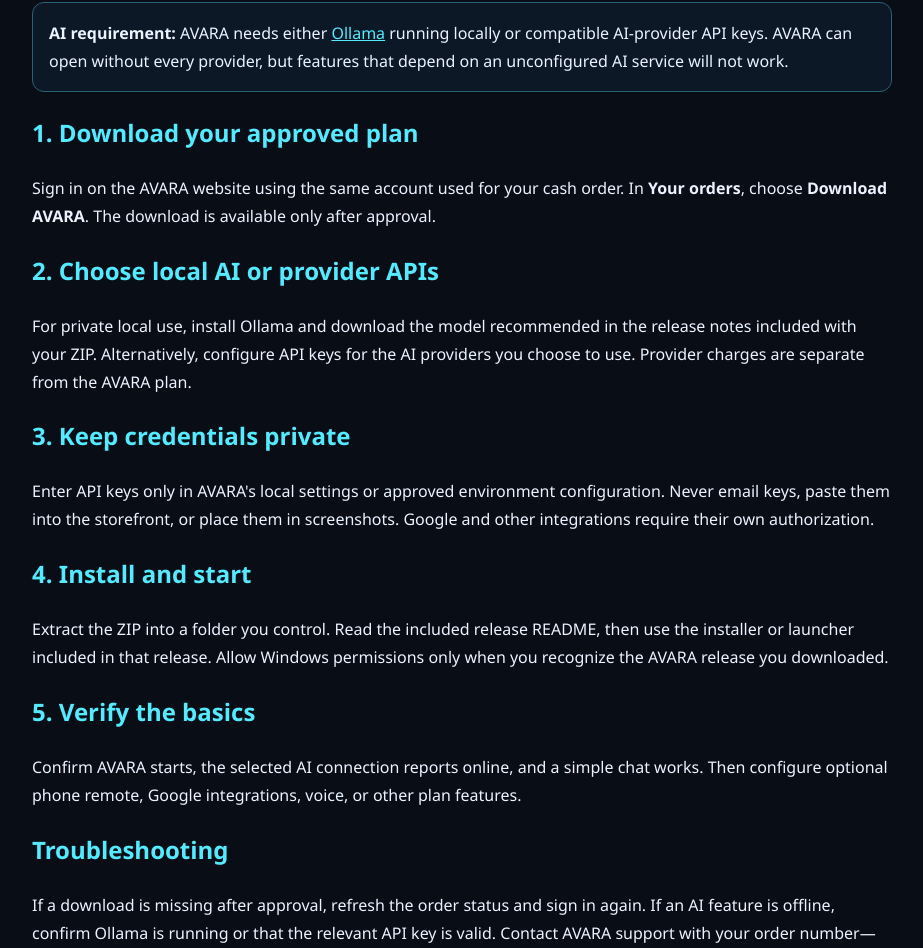
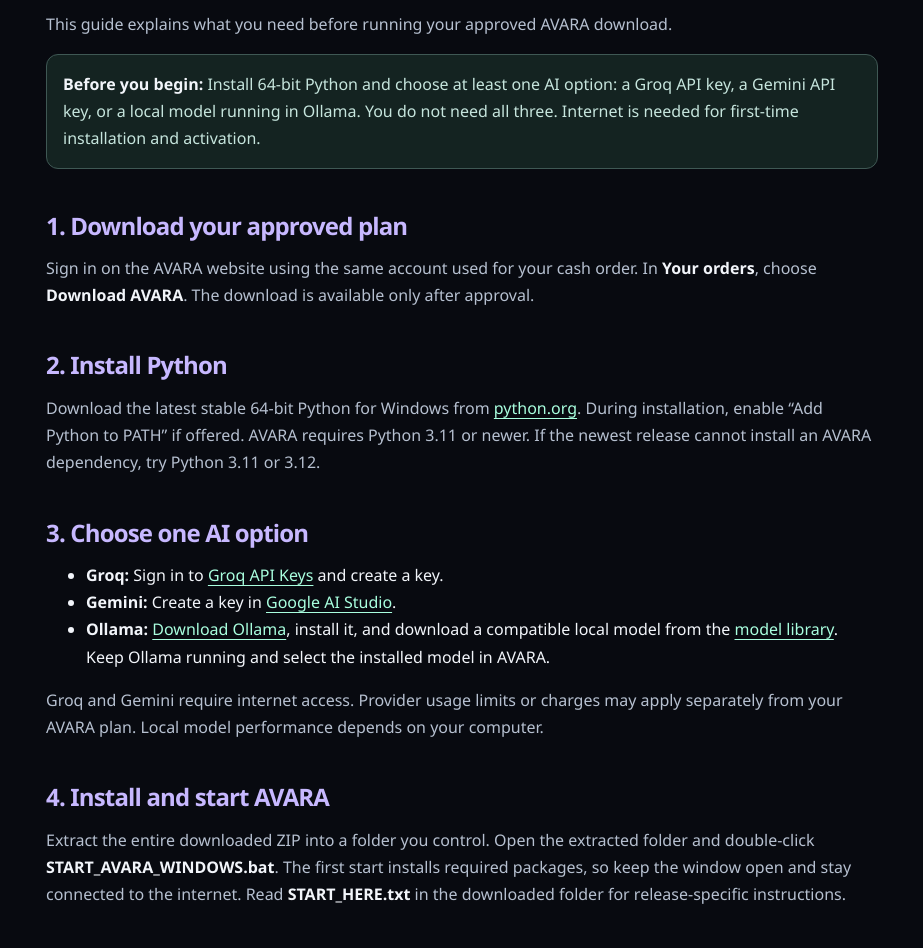
Before and after one commit to Ashwath1427/Avara-storefront, a plain HTML site: page storefront/setup.html in a window 1280 px wide. Shown: the part 231-1179 px from the top of the page, without its empty margins (178-1101 px from the left). Drawn offline with Linux system fonts and the light colour scheme.

Commit message:
Clarify Windows setup and AI providers

```diff
--- a/storefront/setup.html
+++ b/storefront/setup.html
@@ -1,11 +1,24 @@
 <!doctype html>
-<html lang="en"><head><meta charset="utf-8"><meta name="viewport" content="width=device-width,initial-scale=1"><title>AVARA Setup Guide</title><style>body{max-width:860px;margin:40px auto;padding:22px;background:#080d16;color:#eaf3ff;font:16px/1.75 Segoe UI,Arial}h1,h2{color:#54eaff}a{color:#54eaff}.note{padding:16px;border:1px solid #2b6075;border-radius:12px;background:#0c1825}code{color:#8df1ff}</style></head><body>
-<a href="/">← Back to AVARA</a><h1>AVARA Setup Guide</h1><p>This guide explains what you need before running your approved AVARA download.</p>
-<div class="note"><strong>AI requirement:</strong> AVARA needs either <a href="https://ollama.com/" target="_blank" rel="noopener">Ollama</a> running locally or compatible AI-provider API keys. AVARA can open without every provider, but features that depend on an unconfigured AI service will not work.</div>
+<html lang="en"><head><meta charset="utf-8"><meta name="viewport" content="width=device-width,initial-scale=1"><title>AVARA Setup Guide</title><style>
+    :root { color-scheme:dark; font:16px/1.7 "Segoe UI",system-ui,sans-serif }
+    body { margin:0; background:#080a10; color:#f2f5fa }
+    main { max-width:52rem; margin:auto; padding:clamp(1.25rem,5vw,4rem) }
+    h1,h2 { line-height:1.1; letter-spacing:-.035em }
+    h1 { font-size:clamp(2.35rem,6vw,4rem); margin:.8em 0 .45em }
+    h2 { margin:1.8em 0 .5em; color:#c7b8ff }
+    p { color:#b6c0d0 }
+    strong { color:#f2f5fa }
+    a { color:#a9ffdf; text-underline-offset:.22em }
+    :focus-visible { outline:2px solid #a9ffdf; outline-offset:4px }
+    .note { padding:1rem; border-radius:.75rem; border:1px solid #3f5854; background:#142321; color:#c6e5dd }
+  </style></head><body><main>
+<a href="/">Back to AVARA</a><h1>AVARA Setup Guide</h1><p>This guide explains what you need before running your approved AVARA download.</p>
+<div class="note"><strong>Before you begin:</strong> Install 64-bit Python and choose at least one AI option: a Groq API key, a Gemini API key, or a local model running in Ollama. You do not need all three. Internet is needed for first-time installation and activation.</div>
 <h2>1. Download your approved plan</h2><p>Sign in on the AVARA website using the same account used for your cash order. In <strong>Your orders</strong>, choose <strong>Download AVARA</strong>. The download is available only after approval.</p>
-<h2>2. Choose local AI or provider APIs</h2><p>For private local use, install Ollama and download the model recommended in the release notes included with your ZIP. Alternatively, configure API keys for the AI providers you choose to use. Provider charges are separate from the AVARA plan.</p>
-<h2>3. Keep credentials private</h2><p>Enter API keys only in AVARA's local settings or approved environment configuration. Never email keys, paste them into the storefront, or place them in screenshots. Google and other integrations require their own authorization.</p>
-<h2>4. Install and start</h2><p>Extract the ZIP into a folder you control. Read the included release README, then use the installer or launcher included in that release. Allow Windows permissions only when you recognize the AVARA release you downloaded.</p>
-<h2>5. Verify the basics</h2><p>Confirm AVARA starts, the selected AI connection reports online, and a simple chat works. Then configure optional phone remote, Google integrations, voice, or other plan features.</p>
+<h2>2. Install Python</h2><p>Download the latest stable 64-bit Python for Windows from <a href="https://www.python.org/downloads/windows/" target="_blank" rel="noopener">python.org</a>. During installation, enable “Add Python to PATH” if offered. AVARA requires Python 3.11 or newer. If the newest release cannot install an AVARA dependency, try Python 3.11 or 3.12.</p>
+<h2>3. Choose one AI option</h2><ul><li><strong>Groq:</strong> Sign in to <a href="https://console.groq.com/keys" target="_blank" rel="noopener">Groq API Keys</a> and create a key.</li><li><strong>Gemini:</strong> Create a key in <a href="https://aistudio.google.com/app/apikey" target="_blank" rel="noopener">Google AI Studio</a>.</li><li><strong>Ollama:</strong> <a href="https://ollama.com/download" target="_blank" rel="noopener">Download Ollama</a>, install it, and download a compatible local model from the <a href="https://ollama.com/library" target="_blank" rel="noopener">model library</a>. Keep Ollama running and select the installed model in AVARA.</li></ul><p>Groq and Gemini require internet access. Provider usage limits or charges may apply separately from your AVARA plan. Local model performance depends on your computer.</p>
+<h2>4. Install and start AVARA</h2><p>Extract the entire downloaded ZIP into a folder you control. Open the extracted folder and double-click <strong>START_AVARA_WINDOWS.bat</strong>. The first start installs required packages, so keep the window open and stay connected to the internet. Read <strong>START_HERE.txt</strong> in the downloaded folder for release-specific instructions.</p>
+<h2>5. Activate and configure AI</h2><p>Send the AVARA owner the one-time code shown in the app and your order number. Keep AVARA open while it checks for approval. Once unlocked, use the welcome setup or <strong>Settings → AI &amp; voice</strong> to select Ollama, Groq, or Gemini. Paste a cloud API key there if you chose one, save the settings, and test the connection with a simple chat.</p>
+<h2>Keep credentials private</h2><p>Enter API keys only in AVARA's local setup or settings. Never email keys, paste them into the storefront, or include them in screenshots. Google Workspace and other integrations require their own authorization.</p>
 <h2>Troubleshooting</h2><p>If a download is missing after approval, refresh the order status and sign in again. If an AI feature is offline, confirm Ollama is running or that the relevant API key is valid. Contact AVARA support with your order number—never with your password or API keys.</p>
-<p><a href="/AVARA_SETUP_GUIDE.md">Download this guide as a file</a></p></body></html>
+<p><a href="/AVARA_SETUP_GUIDE.md">Download this guide as a file</a></p></main></body></html>
```
Also changed, not shown: 1 other file.
